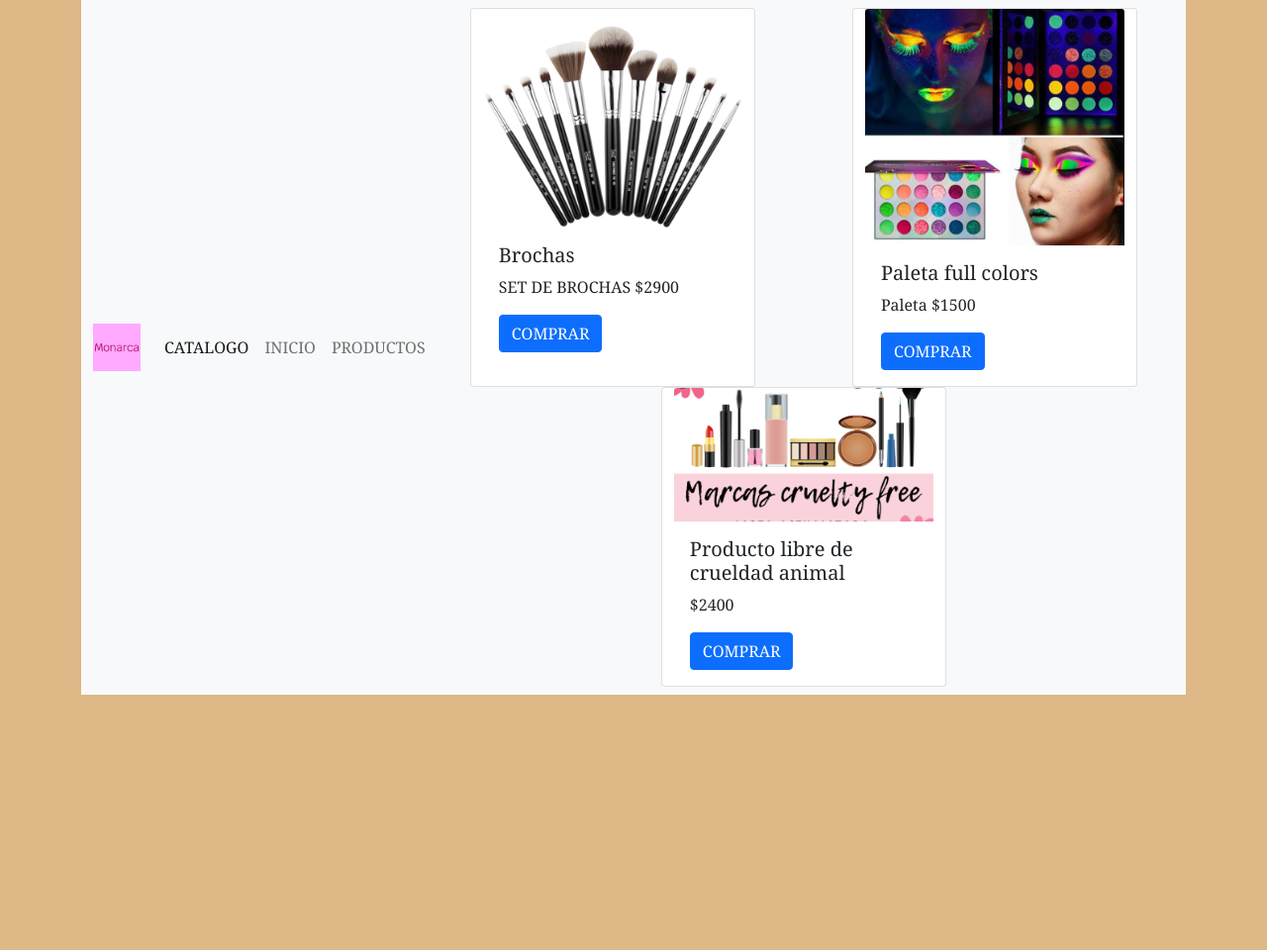
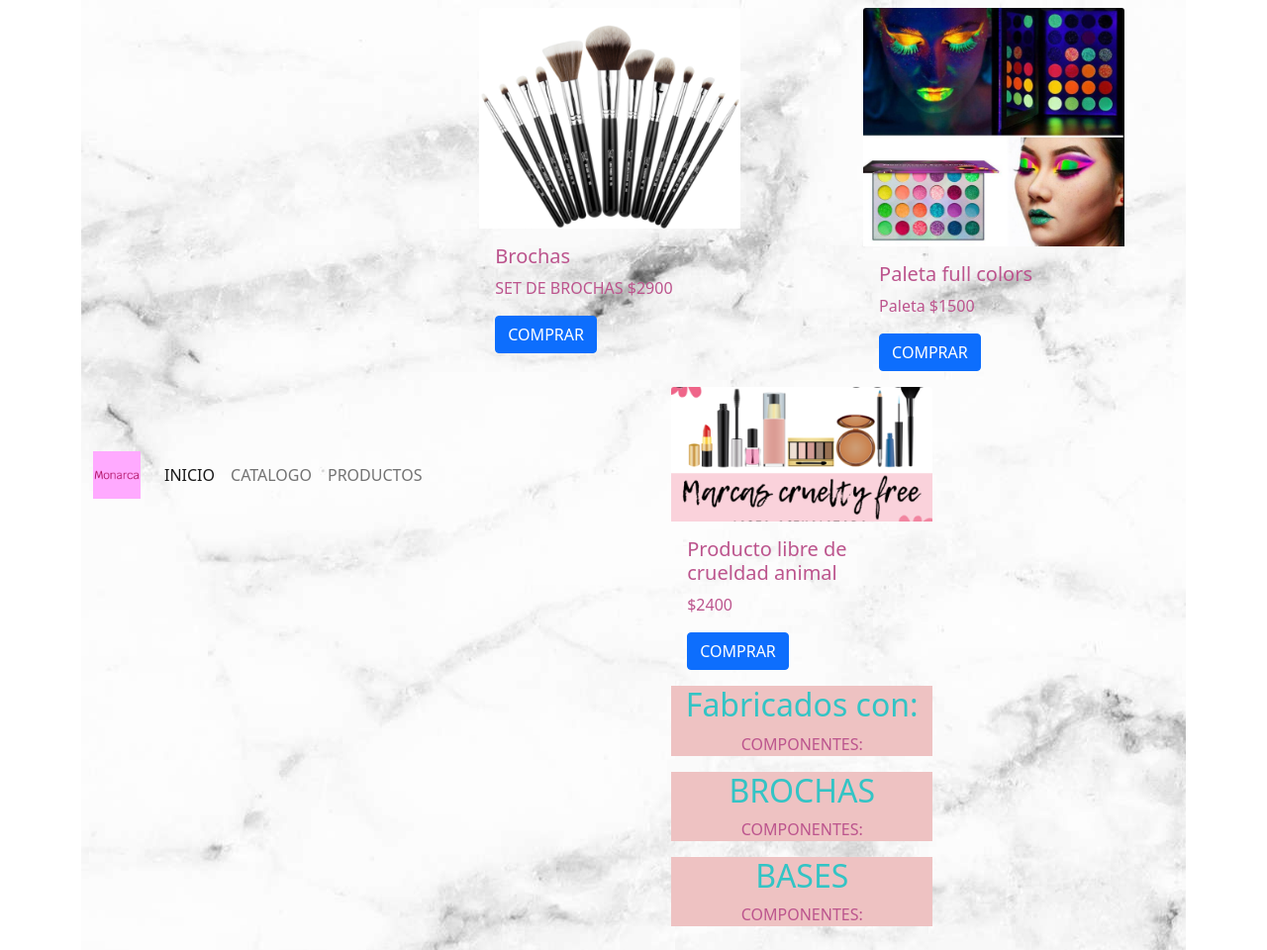
Before and after one commit to RenataSegovia/BOOTS, a website: page produtcctos.html in a window 1280 px wide. Shown: the whole page at 99% size. Before the commit the page ends 800 px from the top, so only its background shows below. Drawn offline with nearby package versions, Linux system fonts and the light colour scheme.

Commit message:
monarcamodificado

```diff
--- a/estilo.css
+++ /dev/null
@@ -1,4 +0,0 @@
-body{
-    background-color: burlywood;
-    font-family:Cambria, Cochin, Georgia, Times, 'Times New Roman', serif;
-}
--- a/produtcctos.html
+++ b/produtcctos.html
@@ -4,6 +4,8 @@
 <head>
     <meta charset="UTF-8">
     <meta http-equiv="X-UA-Compatible" content="IE=edge">
+    <meta name="description" content="maquillaje, skincare, productos para maquillar,brochas">
+   <meta name="keywords"  content="HTML, pagina web">
     <meta name="viewport" content="width=device-width, initial-scale=1.0">
     <link href="https://cdn.jsdelivr.net/npm/bootstrap@5.1.3/dist/css/bootstrap.min.css" rel="stylesheet"
         integrity="sha384-1BmE4kWBq78iYhFldvKuhfTAU6auU8tT94WrHftjDbrCEXSU1oBoqyl2QvZ6jIW3" crossorigin="anonymous">
@@ -11,14 +13,14 @@
         integrity="sha384-ka7Sk0Gln4gmtz2MlQnikT1wXgYsOg+OMhuP+IlRH9sENBO0LRn5q+8nbTov4+1p"
         crossorigin="anonymous"></script>
 
-    <link rel="stylesheet" href="./estilo.css">
+    <link rel="stylesheet" href="./css/style.css">
 
     <title>Bot prueba</title>
 </head>
 
 <body>
     <header class="container">
-        <nav class="navbar navbar-expand-lg navbar-light bg-light">
+        <nav class="navbar navbar-expand-lg navbar-light fondo-nav">
             <div class="container-fluid">
               <a class="navbar-brand" href="#"><img src="favicon.ico"></a>
               <button class="navbar-toggler" type="button" data-bs-toggle="collapse" data-bs-target="#navbarSupportedContent" aria-controls="navbarSupportedContent" aria-expanded="false" aria-label="Toggle navigation">
@@ -27,17 +29,17 @@
               <div class="collapse navbar-collapse" id="navbarSupportedContent">
                 <ul class="navbar-nav me-auto mb-2 mb-lg-0">
                   <li class="nav-item">
-                    <a class="nav-link active" aria-current="page" href="../index.html">CATALOGO</a></li></a>
+                    <a class="nav-link active" aria-current="page" href="../index.html">INICIO</a></li></a>
 
                   <li class="nav-item">
-                    <a class="nav-link" href="../index.html">INICIO</a>
+                    <a class="nav-link" href="../index.html">CATALOGO</a>
                     <li class="nav-item">
                       <a class="nav-link" href="./produtcctos.html ">PRODUCTOS</a>
 
                 </ul>
                 <main class="containers">
                     <div class="row justify-content-around">
-                        <div class="card" style="width: 18rem;">
+                        <div class="card1" style="width: 18rem;">
                             <img src="./Imagenes/brochas.png" class="card-img-top" alt="brpchas">
                             <div class="card-body">
                               <h5 class="card-title">Brochas</h5>
@@ -45,7 +47,7 @@
                               <a href="#" class="btn btn-primary">COMPRAR</a>
                             </div>
                           </div>
-                          <div class="card" style="width: 18rem;">
+                          <div class="card2" style="width: 18rem;">
                             <img src="./Imagenes/fulll.png" class="card-img-top" alt="FULL COLOR">
                             <div class="card-body">
                               <h5 class="card-title">Paleta full colors</h5>
@@ -53,13 +55,32 @@
                               <a href="#" class="btn btn-primary">COMPRAR</a>
                             </div>
                           </div>
-                          <div class="card" style="width: 18rem;">
+                          <div class="card3" style="width: 18rem;">
                             <img src="./Imagenes/cruelty.png" class="card-img-top" alt="Producto libre de cruelity free">
                             <div class="card-body">
                               <h5 class="card-title">Producto libre de crueldad animal</h5>
                               <p class="card-text">$2400</p>
                               <a href="#" class="btn btn-primary">COMPRAR</a>
-
-              </div>
+                </div>
+              <main class="mixin">
+                <section class="paletas">
+            <h2>Fabricados con: </h2>
+            <p>
+                COMPONENTES:
+            </p>
+                </section>
+                <section class="brochas">
+        <h2>BROCHAS</h2>
+        <p>
+          COMPONENTES:
+        </p>
+      </section>
+        <section class="bases">
+        <h2>BASES </h2>
+        <p>
+          COMPONENTES:
+        </p>
+      </section>
+              </main>
           </nav>
     </header>
--- /dev/null
+++ b/scss/style.scss
@@ -0,0 +1,55 @@
+$letragrande:#bc548d;
+
+header{
+     .fondo-nav{
+          color: #bc548d;
+          background-image: url(../Imagenes/fondo.jpg);
+     }
+}
+$skincare:invierno;
+
+h1,h2{
+     @if $skincare == verano {
+          color:aquamarine;
+     }
+     @else if $skincare == invierno {
+          color: cornflowerblue;
+     }
+     @else if $skincare == primavera {
+          color: palegreen;
+
+     }
+}
+@each $color in green, salmon{
+     .#{$color}{
+          background-color: $color;
+     }
+
+}
+$bgcaja1:#eec2c2;
+$bgcaja2:#eec2c2;
+$bgcaja3:#eec2c2;
+$pink:#33c4c5;
+$text:#bc548d;
+
+@mixin cajas ($bgcaja){
+     background-color: $bgcaja;
+    text-align: center;
+     h2{
+          color:$pink;
+     }
+     p{
+          color:$text;
+     }
+}
+.paletas{
+     @include cajas ($bgcaja1)
+
+}
+.brochas{
+     @include cajas ($bgcaja2)
+
+}
+.bases{
+     @include cajas ($bgcaja3)
+}
```
Also changed, not shown: catalogo.html (+13 -11 lines), index.html (+10 -6 lines), package.json (added, +299 -0 lines), Imagenes/palmeras fondo.jpg (added), css/style.css (added), 1 other file.
